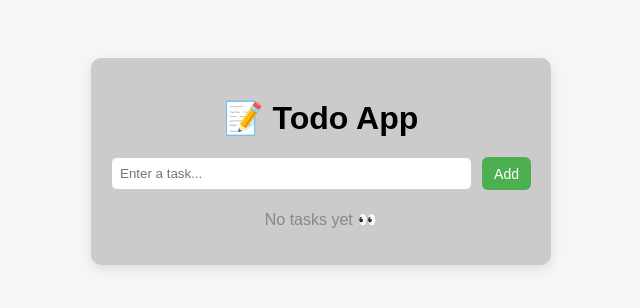
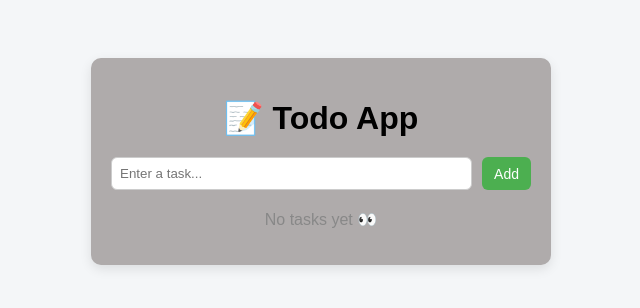
Before and after one commit to amankushwaha-antino/todo-devops-assignment, a Flask app: page / in a window 1280 px wide. Shown: the top 308 px of the page, without its empty margins (319-959 px from the left). Run offline with Flask 3, Linux system fonts and the light colour scheme; data that the repository does not hold is empty; some libraries are stand-ins or nearby versions.

Commit message:
testing the change of code in deployment

```diff
--- a/templates/index.html
+++ b/templates/index.html
@@ -16,7 +16,7 @@
         }
 
         .container {
-            background: rgb(204, 202, 202);
+            background: rgb(175, 171, 171);
             width: 420px;
             padding: 20px;
             border-radius: 10px;
```
Also changed, not shown: README.md.
